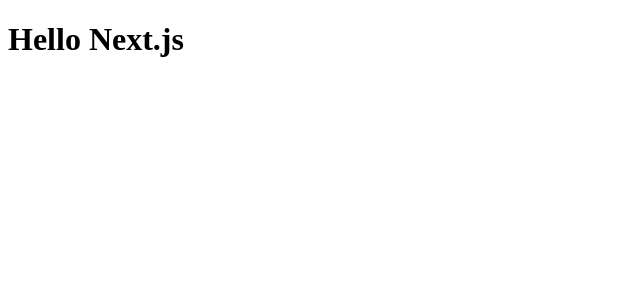
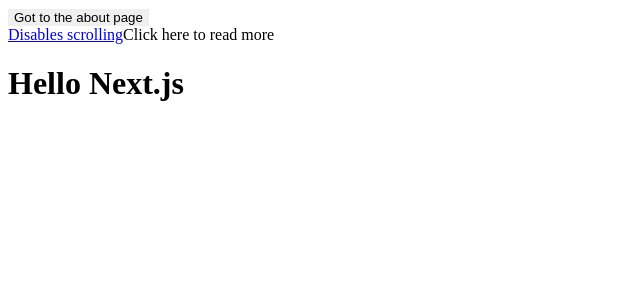
Before and after one commit to ikramhasib007/nextjs, a Next.js app: page / in a window 1280 px wide. Shown: the top 300 px of the page, without its empty margins (0-640 px from the left). Built offline with nearby package versions, Linux system fonts and the light colour scheme.

Commit message:
navigation using anchor tag

```diff
--- a/pages/about.js
+++ b/pages/about.js
@@ -1,5 +1,10 @@
+import Link from 'next/link';
+
 export default () => (
     <div>
+        <Link href="/">
+            <a>Home Page</a>
+        </Link>
         <p>This is the about page.</p>
     </div>
 )
--- a/pages/index.js
+++ b/pages/index.js
@@ -1,5 +1,15 @@
+import Link from 'next/link';
+import Router from 'next/router';
+
 const Index = () => (
     <div>
+        <Link href="/about">
+            <button style={{border: "none"}}>Got to the about page</button>
+        </Link>
+        <br/>
+        <Link scroll={false} href={{pathname: "about", query:{counter:"10"}}}><a>Disables scrolling</a></Link>
+
+        Click <span onClick={() => Router.push('/about')}>here</span> to read more
         <h1>Hello Next.js</h1>
     </div>
 )
```
